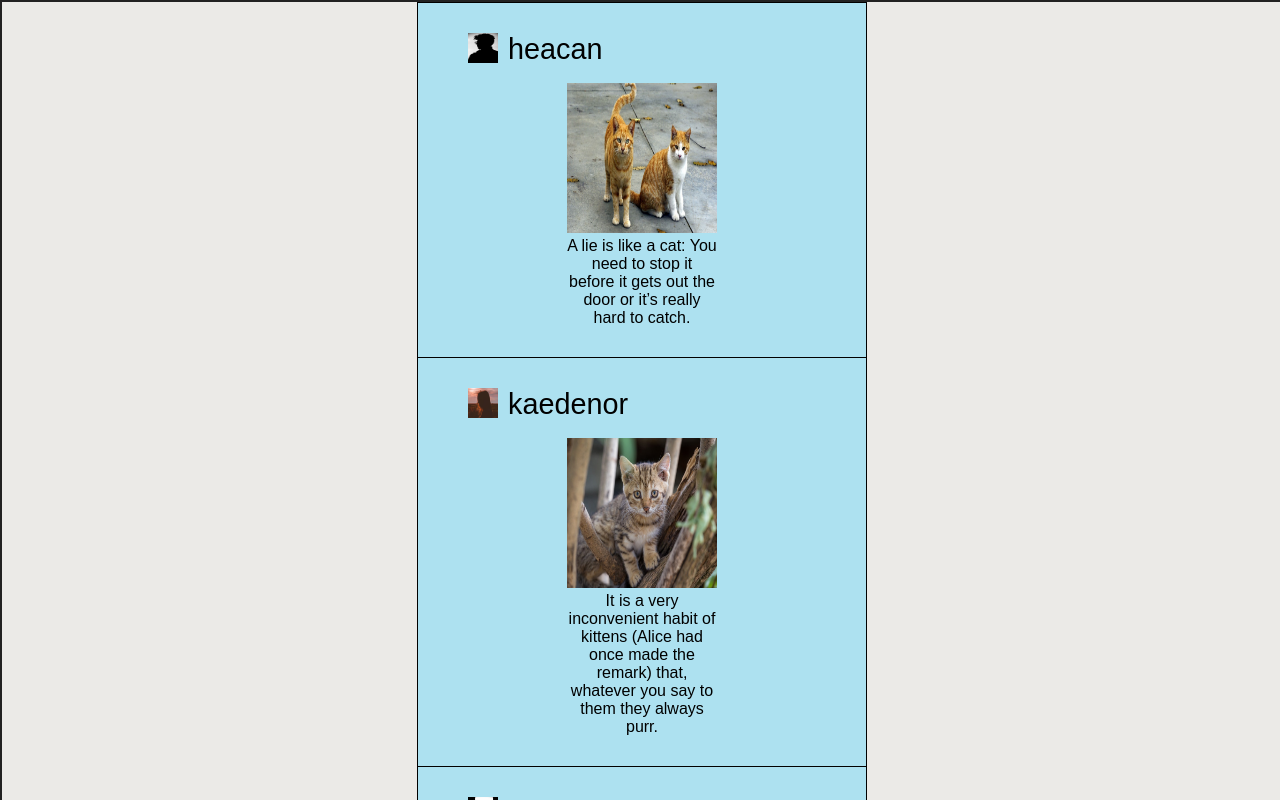
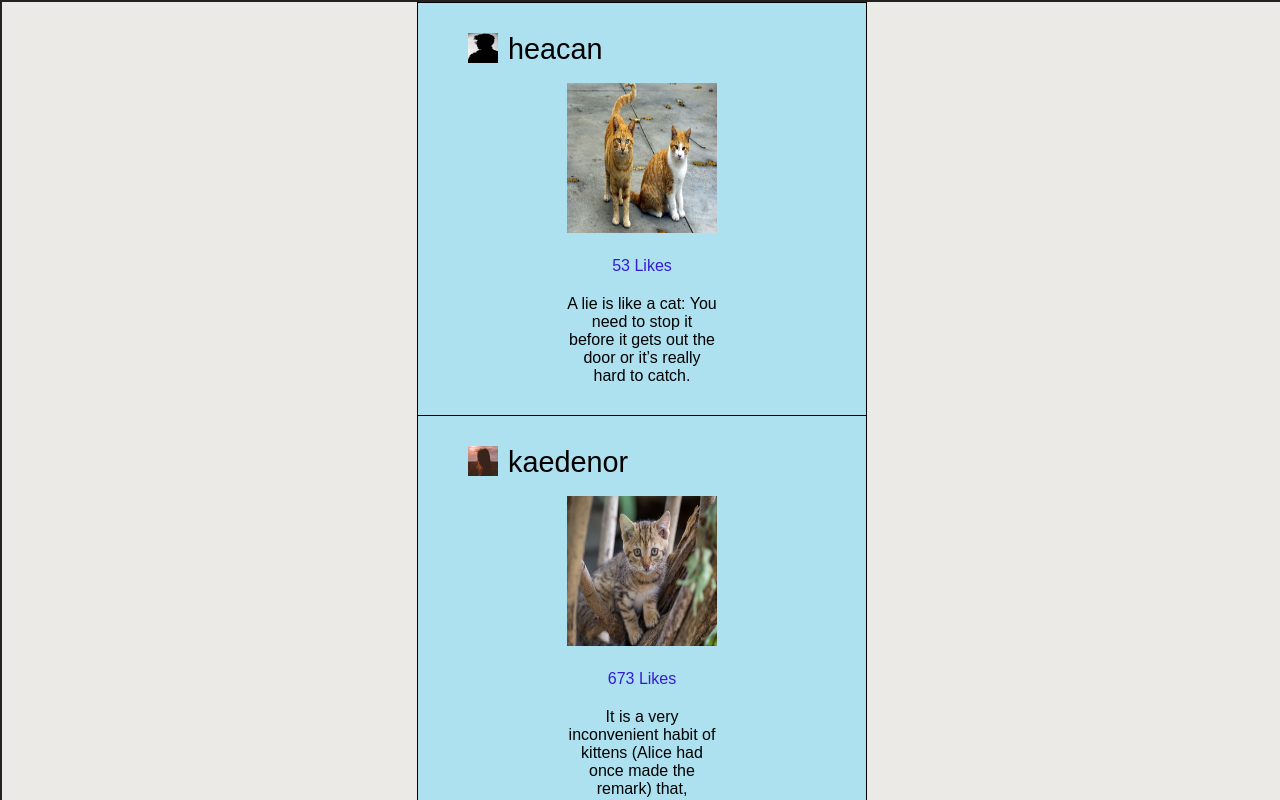
Before and after one commit to Mnargh/InstaGallery, a React (Create React App) app: page / in a window 1280 px wide. Shown: the top 800 px of the page. Built offline with nearby package versions, Linux system fonts and the light colour scheme.

Commit message:
Added Likes component that displays the number of likes

```diff
--- a/src/App.css
+++ b/src/App.css
@@ -81,5 +81,11 @@
 }
 
 .Description {
+  padding-top: 20px;
   width: 150px;
 }
+
+.Likes {
+  padding-top: 10px;
+  color: rgb(52, 27, 212);
+}
--- /dev/null
+++ b/src/components/likes.js
@@ -0,0 +1,31 @@
+import React, { Component } from "react";
+import "../App.css";
+
+class Likes extends Component {
+  constructor(props) {
+    super(props);
+    this.state = {};
+  }
+
+  likesToString(value) {
+    let likePlural;
+    let likeString;
+
+    if (value === 1) likePlural = " Like";
+    if (value > 1) likePlural = " Likes";
+    likeString = String(value).concat(likePlural);
+    if (value === 0) likeString = "No Likes";
+    return likeString;
+  }
+
+
+  render() {
+    return (
+      <div className="Likes">
+         {this.likesToString(this.props.likes)}
+      </div>
+    );
+  }
+}
+
+export default Likes;
--- a/src/components/post.js
+++ b/src/components/post.js
@@ -5,6 +5,7 @@ import Username from "./username";
 import UserIcon from "./usericon";
 import Photo from "./photo";
 import Description from "./description";
+import Like from "./likes"
 
 class Post extends Component {
   constructor(props) {
@@ -13,8 +14,7 @@ class Post extends Component {
   }
 
   render() {
-    return (
-      <div className="Post">
+    return <div className="Post">
         <center>
           <Grid>
             <Row className="UserInfo">
@@ -28,6 +28,11 @@ class Post extends Component {
             <Row className="PostPhoto">
               <Photo photo={this.props.photo} />
             </Row>
+            <Row className="Likes">
+              <Col sm={1}>
+                <Like likes={this.props.likes} />
+              </Col>
+            </Row>
             <Row className="description">
               <Col sm={8}>
                 <Description description={this.props.description} />
@@ -35,8 +40,7 @@ class Post extends Component {
             </Row>
           </Grid>
         </center>
-    </div>
-    );
+      </div>;
   }
 }
 
--- a/src/components/postfeed.js
+++ b/src/components/postfeed.js
@@ -17,6 +17,7 @@ class Postfeed extends Component {
                         usericon={post.userIconLink}
                         photo = {post.imageLink}
                         description = {post.description}
+                        likes = {post.likes}
                         />
 
                     })}
```
Also changed, not shown: 1 other file (tests, documents, lock files or other folders).
